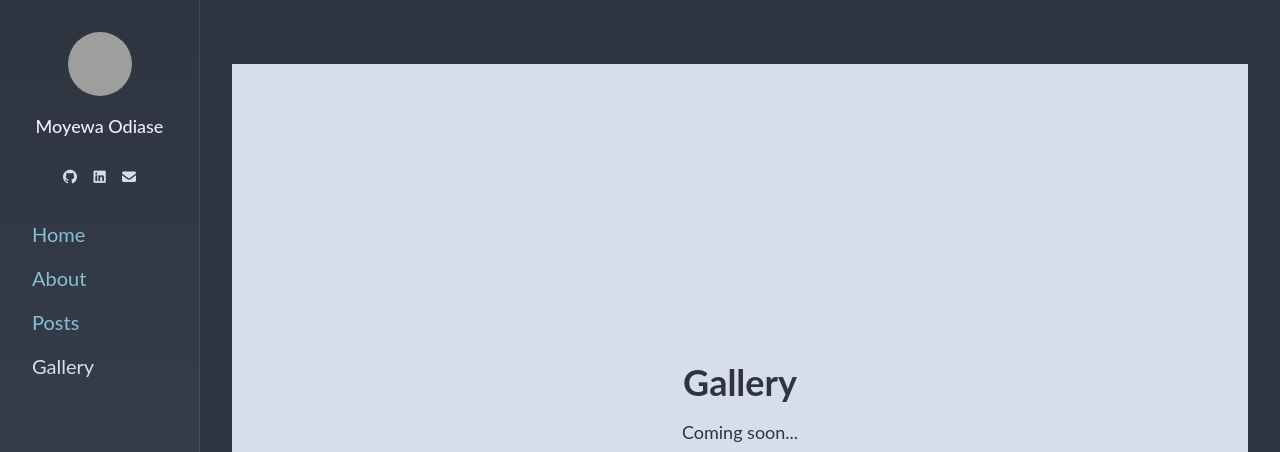
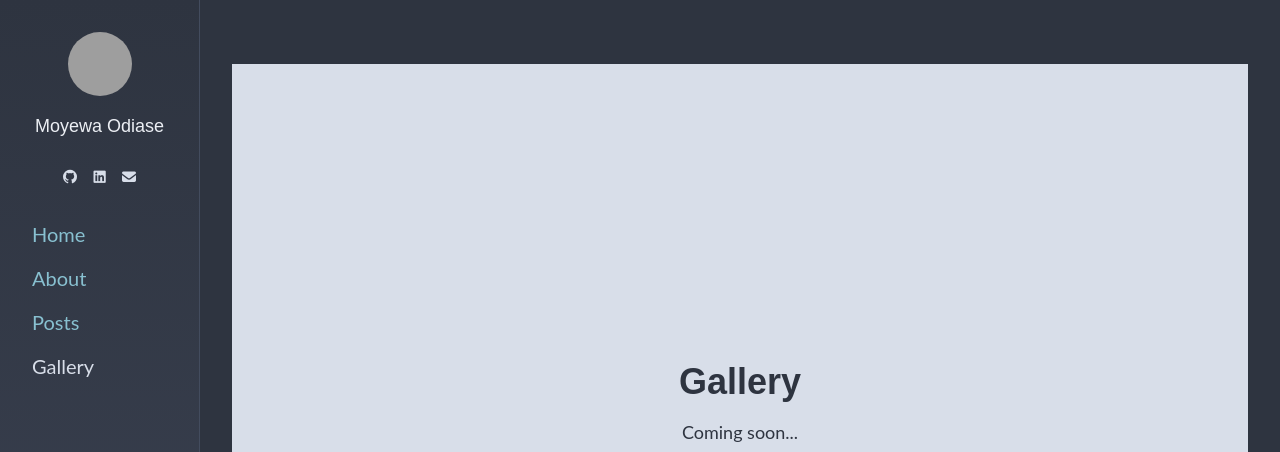
Before and after one commit to modiase/www.modiase.dev, a SvelteKit app: page /gallery in a window 1280 px wide. Shown: the top 452 px of the page. Built offline with nearby package versions, Linux system fonts and the light colour scheme; grey boxes are pictures that could not be loaded; a web font is replaced by a local one.

Commit message:
Fix typography
- Swap Lato<->Space Grotesk body/header usage.
- Fix confused use of font settings in layout and scss (just use scss).\
- Colocate typography css in _typography.

```diff
--- a/src/routes/(site)/+layout.svelte
+++ b/src/routes/(site)/+layout.svelte
@@ -16,7 +16,7 @@
   initMobileDetection();
 </script>
 
-<div class="bg-bg text-text-primary font-Lato flex min-h-screen">
+<div class="bg-bg text-text-primary flex min-h-screen">
   <button
     class={clsx(
       'fixed top-2 left-2 z-50 p-1 rounded-md bg-nord1 border border-nord2 text-text-primary hover:bg-nord2 transition-colors',
--- a/src/routes/+layout.svelte
+++ b/src/routes/+layout.svelte
@@ -3,6 +3,6 @@
   import CopyFooter from '$lib/components/CopyFooter.svelte';
 </script>
 
-<div class="bg-bg text-text-primary font-Lato flex flex-col min-h-screen">
+<div class="bg-bg text-text-primary flex flex-col min-h-screen">
   <slot />
 </div>
--- a/src/styles/_base.scss
+++ b/src/styles/_base.scss
@@ -1,7 +1,6 @@
 @use './colors' as *;
 
 body {
-  font-family: 'Space Grotesk', Arial, Helvetica, sans-serif;
   color: $color-text-primary;
   background-color: $color-bg;
 }
--- a/src/styles/_typography.scss
+++ b/src/styles/_typography.scss
@@ -24,9 +24,9 @@ h3,
 h4,
 h5,
 h6 {
-  font-family: 'Lato', sans-serif;
+  font-family: 'Space Grotesk', Arial, Helvetica, sans-serif;
 }
 
 body {
-  font-family: 'Space Grotesk', sans-serif;
+  font-family: 'Lato', Arial, Helvetica, sans-serif;
 }
```
